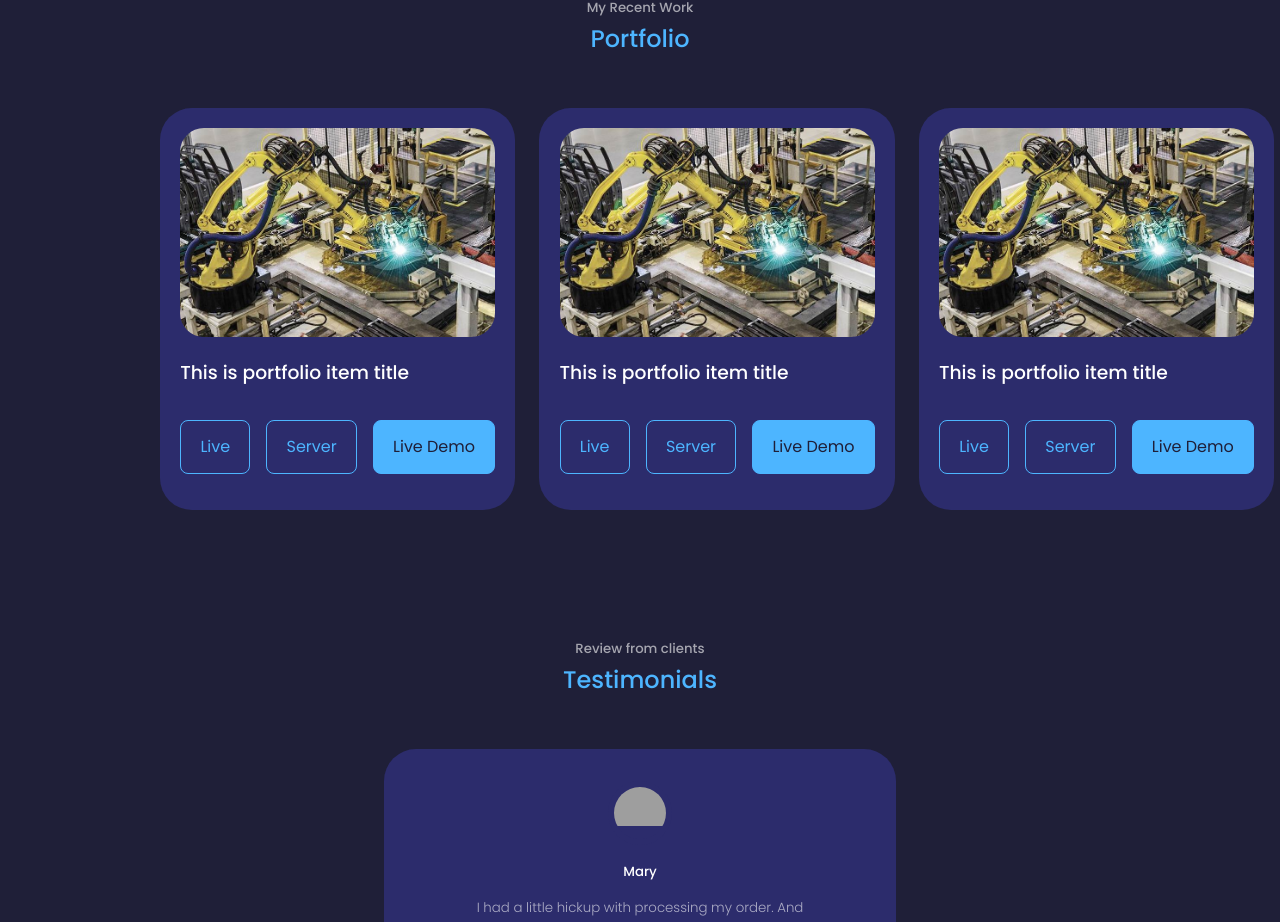
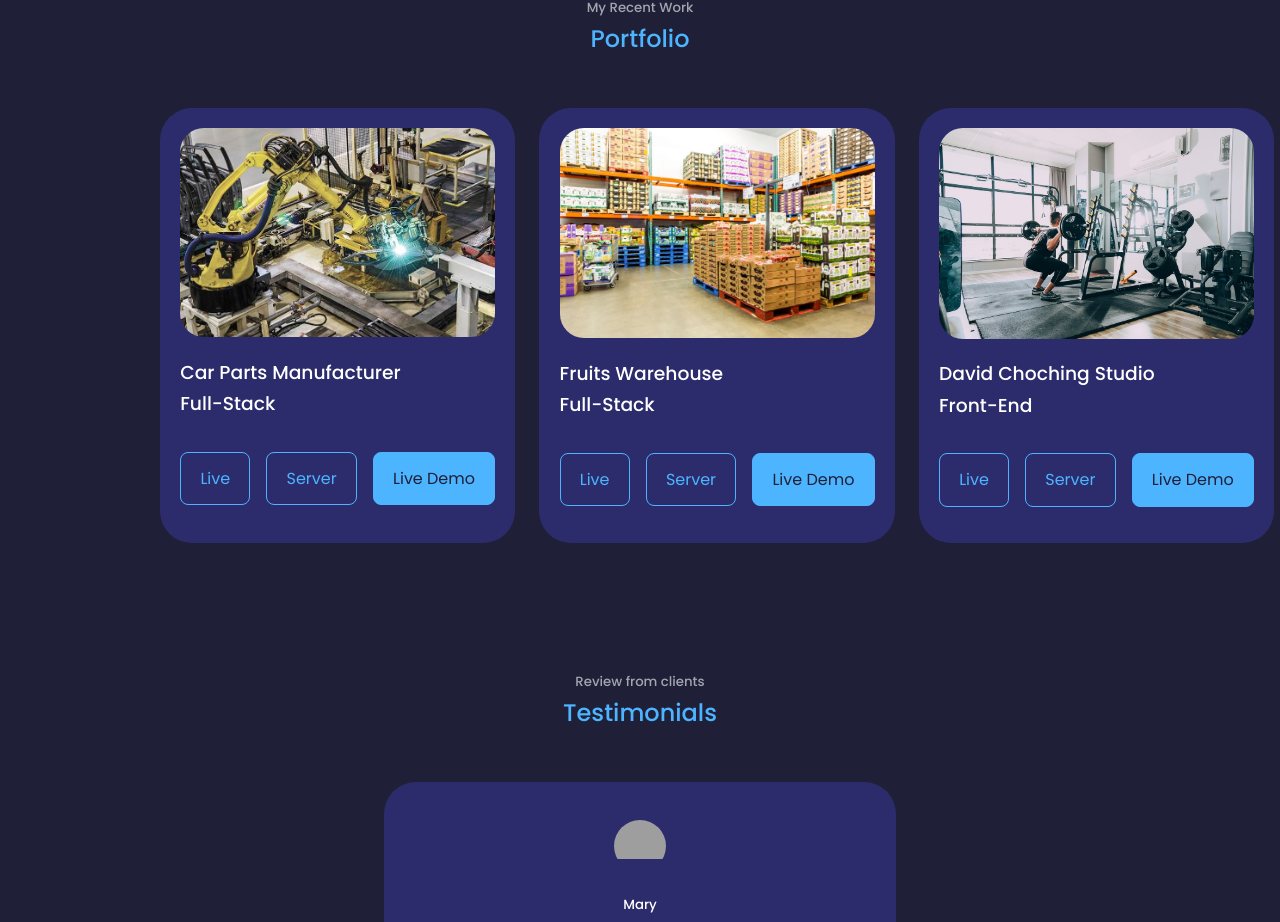
Before and after one commit to mirajulalam/portfolio-website, a React (Create React App) app: page / in a window 1280 px wide. Shown: the part 3200-4122 px from the top of the page. Built offline with nearby package versions, Linux system fonts and the light colour scheme; grey boxes are pictures that could not be loaded.

Commit message:
update portfolio section

```diff
--- a/src/components/portfolio/Portfolio.jsx
+++ b/src/components/portfolio/Portfolio.jsx
@@ -1,6 +1,8 @@
 import React from 'react'
 import './portfolio.css';
-import IMG1 from '../../assets/live.jpg'
+import IMG1 from '../../assets/live.jpg';
+import IMG2 from '../../assets/live2.jpg';
+import IMG3 from '../../assets/live3.jfif';
 
 const Portfolio = () => {
   return (
@@ -14,33 +16,33 @@ const Portfolio = () => {
             <div className="portfolio_item-image">
                <img src={IMG1} alt="" />
             </div>
-              <h3>This is portfolio item title</h3>
+              <h3>Car Parts Manufacturer <br />Full-Stack</h3>
              <div className="portfolio_item-cta">
-             <a href="https://github.com/mirajulalam" className='btn' target="_blank">Live</a>
-             <a href="https://github.com/mirajulalam" className='btn' target="_blank">Server</a>
+             <a href="https://github.com/mirajulalam/car-manufacturer-clint-website" className='btn' target="_blank">Live</a>
+             <a href="https://github.com/mirajulalam/car-manufacturer-server-website" className='btn' target="_blank">Server</a>
               <a href="https://car-parts-manufacturer.web.app/" className='btn btn-primary' target='_blank'>Live Demo</a>
              </div>
           </article>
           <article className='portfolio_item'>
             <div className="portfolio_item-image">
-               <img src={IMG1} alt="" />
+               <img src={IMG2} alt="" />
             </div>
-              <h3>This is portfolio item title</h3>
+              <h3>Fruits Warehouse <br />Full-Stack</h3>
              <div className="portfolio_item-cta">
-             <a href="https://github.com/mirajulalam" className='btn' target="_blank">Live</a>
-             <a href="https://github.com/mirajulalam" className='btn' target="_blank">Server</a>
-              <a href="https://car-parts-manufacturer.web.app/" className='btn btn-primary' target='_blank'>Live Demo</a>
+             <a href="https://github.com/mirajulalam/fruits-warehouse-clint-website" className='btn' target="_blank">Live</a>
+             <a href="https://github.com/mirajulalam/fruits-warehouse-server-website" className='btn' target="_blank">Server</a>
+              <a href="https://fruits-warehouse-1e44f.web.app/" className='btn btn-primary' target='_blank'>Live Demo</a>
              </div>
           </article>
           <article className='portfolio_item'>
             <div className="portfolio_item-image">
-               <img src={IMG1} alt="" />
+               <img src={IMG3} alt="" />
             </div>
-              <h3>This is portfolio item title</h3>
+              <h3>David Choching Studio <br />Front-End</h3>
              <div className="portfolio_item-cta">
-             <a href="https://github.com/mirajulalam" className='btn' target="_blank">Live</a>
-             <a href="https://github.com/mirajulalam" className='btn' target="_blank">Server</a>
-              <a href="https://car-parts-manufacturer.web.app/" className='btn btn-primary' target='_blank'>Live Demo</a>
+             <a href="https://github.com/mirajulalam/david-coaching-studio" className='btn' target="_blank">Live</a>
+             <a href="" className='btn'>Server</a>
+              <a href="https://david-coaching-studio.web.app/" className='btn btn-primary' target='_blank'>Live Demo</a>
              </div>
           </article>
 
```
Also changed, not shown: src/assets/live2.jpg (added), src/assets/live3.jfif (added).
